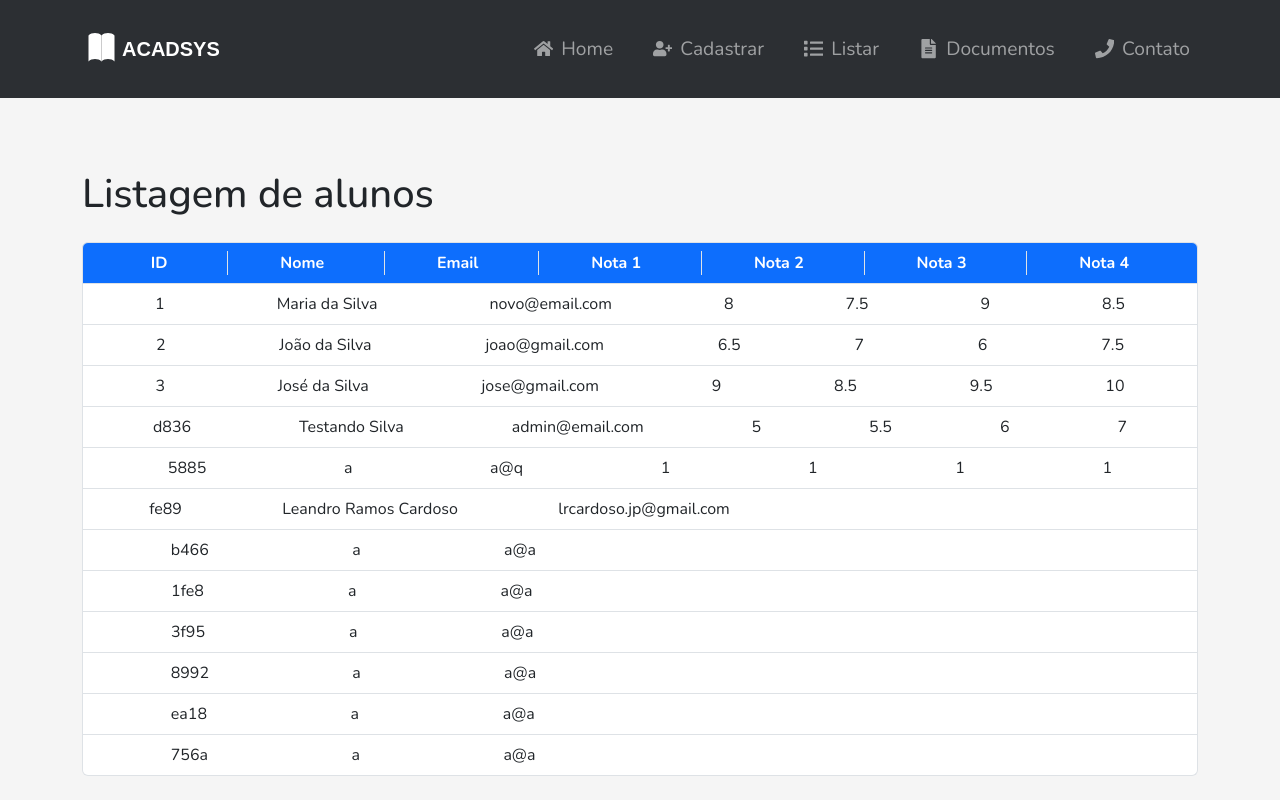
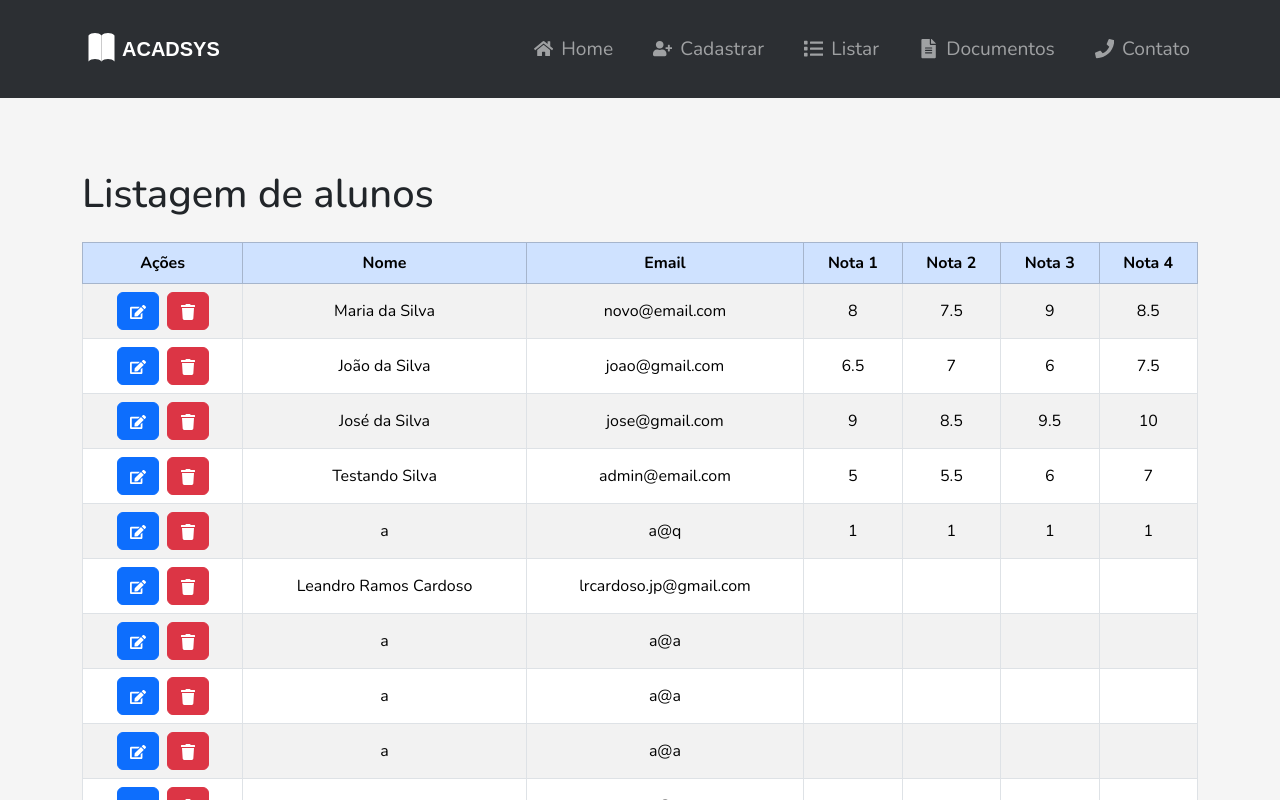
Before and after one commit to leandro-ramos-cardoso/acadsys, a React (Vite) app: page /listar in a window 1280 px wide. Shown: the top 800 px of the page. Built offline with nearby package versions, Linux system fonts and the light colour scheme; data requests are answered from the project's data file.

Commit message:
feature listarAlunos

```diff
--- a/data/db.json
+++ b/data/db.json
@@ -133,6 +133,24 @@
       "nota2": "1",
       "nota3": "2",
       "nota4": "3"
+    },
+    {
+      "id": "e195",
+      "nome": "Manuela Medeiros Cardoso",
+      "email": "manuelamc@gmail.com",
+      "nota1": "10",
+      "nota2": "9",
+      "nota3": "8",
+      "nota4": "9.5"
+    },
+    {
+      "id": "7ce4",
+      "nome": "Fulano de Tal",
+      "email": "fulano@gmail.com",
+      "nota1": "5",
+      "nota2": "6",
+      "nota3": "7.5",
+      "nota4": "7.5"
     }
   ]
 }
--- a/src/components/CadastrarAluno.jsx
+++ b/src/components/CadastrarAluno.jsx
@@ -38,6 +38,10 @@ const CadastrarAluno = () => {
     const handleReset = () => {
         setNome("")
         setEmail("")
+        setNota1("")
+        setNota2("")
+        setNota3("")
+        setNota4("")
     }
 
     return (
--- a/src/components/ListarAluno.jsx
+++ b/src/components/ListarAluno.jsx
@@ -1,6 +1,8 @@
 import React, { useEffect, useState } from 'react'
-import { Container, ListGroup, Pagination, Spinner } from 'react-bootstrap'
+import { Button, Container, ListGroup, Pagination, Spinner, Table } from 'react-bootstrap'
 import axios from 'axios'
+import { FaEdit, FaTrash } from 'react-icons/fa'
+
 
 const ListarAluno = () => {
     const urlDoBackend = "http://localhost:3000"
@@ -49,29 +51,43 @@ const ListarAluno = () => {
                 </div>
             ) : (
                 <>
-                    <ListGroup>
-                        <ListGroup.Item className="d-flex fw-bold bg-primary text-white text-center">
-                            <div className="flex-fill border-end pe-2">ID</div>
-                            <div className="flex-fill border-end pe-2">Nome</div>
-                            <div className="flex-fill border-end pe-2">Email</div>
-                            <div className="flex-fill border-end pe-2">Nota 1</div>
-                            <div className="flex-fill border-end pe-2">Nota 2</div>
-                            <div className="flex-fill border-end pe-2">Nota 3</div>
-                            <div className="flex-fill">Nota 4</div>
-                        </ListGroup.Item>
-
-                        {alunosPaginados.map(aluno => (
-                            <ListGroup.Item key={aluno.id} className="d-flex text-center">
-                                <div className="flex-fill">{aluno.id}</div>
-                                <div className="flex-fill">{aluno.nome}</div>
-                                <div className="flex-fill">{aluno.email}</div>
-                                <div className="flex-fill">{aluno.nota1}</div>
-                                <div className="flex-fill">{aluno.nota2}</div>
-                                <div className="flex-fill">{aluno.nota3}</div>
-                                <div className="flex-fill">{aluno.nota4}</div>
-                            </ListGroup.Item>
-                        ))}
-                    </ListGroup>
+                    <Table striped bordered hover responsive className="text-center align-middle">
+                        <thead className="table-primary">
+                            <tr>
+                                {/* <th>ID</th> */}
+                                <th>Ações</th>
+                                <th>Nome</th>
+                                <th>Email</th>
+                                <th>Nota 1</th>
+                                <th>Nota 2</th>
+                                <th>Nota 3</th>
+                                <th>Nota 4</th>
+                            </tr>
+                        </thead>
+                        <tbody>
+                            {alunosPaginados.map(aluno => (
+                                <tr key={aluno.id}>
+                                    <td>
+                                        <div className="d-flex gap-2 justify-content-center">
+                                            <Button variant="primary">
+                                                <FaEdit />
+                                            </Button>
+                                            <Button variant="danger">
+                                                <FaTrash />
+                                            </Button>
+                                        </div>
+                                    </td>
+                                    {/* <td>{aluno.id}</td> */}
+                                    <td>{aluno.nome}</td>
+                                    <td>{aluno.email}</td>
+                                    <td>{aluno.nota1}</td>
+                                    <td>{aluno.nota2}</td>
+                                    <td>{aluno.nota3}</td>
+                                    <td>{aluno.nota4}</td>
+                                </tr>
+                            ))}
+                        </tbody>
+                    </Table>
 
                     <Pagination className="justify-content-center mt-4">
                         <Pagination.First onClick={() => setPaginaAtual(1)} disabled={paginaAtual === 1} />
```
